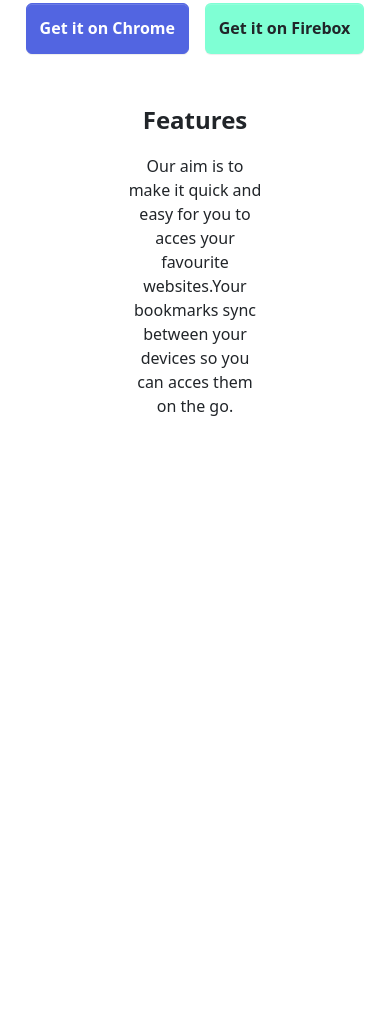
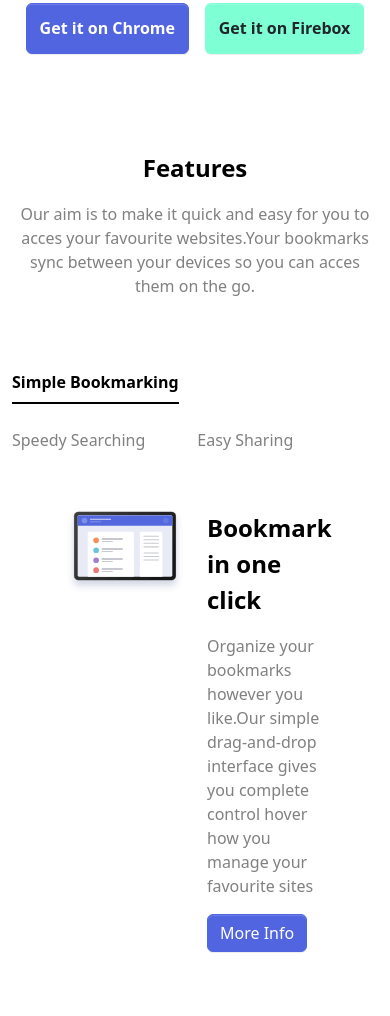
Before and after one commit to MSG-DEVELOPER/ITACADEMY-S1.2-Maquetacio1, a website: page index.html in a window 390 px wide. Shown: the part 615-1631 px from the top of the page. Before the commit the page ends 1049 px from the top, so only its background shows below. Drawn offline with nearby package versions, Linux system fonts and the light colour scheme.

Commit message:
ejercicio 2 . Falta responsive

```diff
--- a/index.html
+++ b/index.html
@@ -9,17 +9,13 @@
 
   <body>
     <div class="container">
-      <div class="row  make-fixed">
-
+      <div class="row make-fixed">
         <div class="col-12">
           <nav class="navbar navbar-expand-lg">
-            <div class="container-fluid ">
-              <a href="#" class="navbar-brand ">
-                <img
-                src="./Imagenes/logo-bookmark.svg"
-                alt="imagen icono "
-              />
-            </a>
+            <div class="container-fluid">
+              <a href="#" class="navbar-brand">
+                <img src="./Imagenes/logo-bookmark.svg" alt="imagen icono " />
+              </a>
               <button
                 class="navbar-toggler"
                 type="button"
@@ -46,7 +42,9 @@
       </div>
       <!-- cierre del row  -->
       <div class="row mt-10">
-        <div class="col-12 col-sm-5 d-flex flex-column justify-content-center order-3 order-sm-1 text-main  ">
+        <div
+          class="col-12 col-sm-5 d-flex flex-column justify-content-center order-3 order-sm-1 text-main"
+        >
           <h1 class="negrita">A Simple Bookmark Manager</h1>
           <p class="mt-2">
             A clean and simple interface to organize your favourite
@@ -68,8 +66,8 @@
         </div>
       </div>
 
-      <div class="row mt-5 ">
-        <div class="col-5 d-flex flex-column align-items-center mx-auto ">
+      <div class="row mt-5">
+        <div class="col-12 col-sm-5 d-flex flex-column align-items-center mx-auto container-feature">
           <p class="letra-parrafo">Features</p>
           <p class="text-center">
             Our aim is to make it quick and easy for you to acces your favourite
@@ -77,15 +75,44 @@
             them on the go.
           </p>
         </div>
+      </div>
+
+      <div class="row mt-5">
+        <div class="col-12 d-flex flex-column align-items-center">
+          <ul class="nav nav-underline">
+            <li class="nav-item">
+              <a href="#bookmarking" class="nav-link active" data-bs-toggle="tab" aria-current="page"
+                >Simple Bookmarking</a
+              >
+            </li>
+            <li class="nav-item">
+              <a href="#searching" class="nav-link" data-bs-toggle="tab">Speedy Searching</a>
+            </li>
+            <li class="nav-item">
+              <a href="#sharing" class="nav-link" data-bs-toggle="tab">Easy Sharing</a>
+            </li>
+          </ul>
+
+          <div class="tab-content">
+            <div id="bookmarking" class="tab-pane fade show active">
+              <div class="row mt-5">
+                <div class="col-6">  <img
+                  class="img-fluid"
+                  src="./Imagenes/illustration-hero.svg"
+                  alt="dibujo de una tablet"
+                /> </div>
+                <div class="col-6 d-flex flex-column"><p class="letra-parrafo">Bookmark in one click</p><p>Organize your bookmarks however you like.Our simple drag-and-drop interface gives you complete control hover how you manage your favourite sites</p>
+                 <div class="d-flex"> <button class="btn btn-primary ">More Info</button></div>
+              </div>
+            </div>
+            <div id="searching" class="tab-pane fade "><p>hiola2</p></div>
+            <div id="sharing" class="tab-pane fade ">hola3</div>
+
+          </div>
+        </div>
+      </div>
     </div>
-
-
-
-
-    </div>
-
-
-
     <!-- cierre del container -->
+    <script src="node_modules/bootstrap/dist/js/bootstrap.bundle.min.js"></script>
   </body>
 </html>
--- a/main.scss
+++ b/main.scss
@@ -11,7 +11,12 @@ $prefix: "mo-";
 
 
 
-
+.nav-link {
+  color: grey;
+}
+p{
+  color: grey;
+}
 
 .login-fondo{
     background-color: $secondary;
@@ -35,6 +40,7 @@ $prefix: "mo-";
 
   .letra-parrafo{
     font-weight: bold;
+    color: black;
     font-size: 1.5rem;
   }
 
@@ -76,4 +82,14 @@ $prefix: "mo-";
       }
 
     }
+
+    .container-feature{
+      margin-top: 3rem;
+    }
   }
+
+
+
+  .tab-content {
+    width: 70%; /* Hace que ocupe todo el ancho disponible */
+  }
```
Also changed, not shown: style.css, 2 other files.
